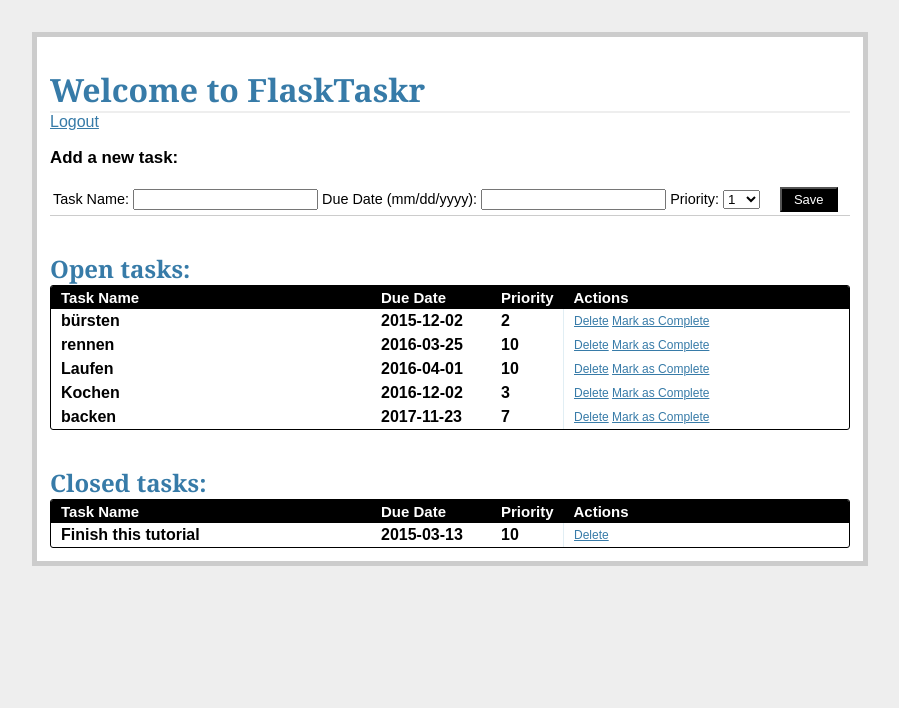
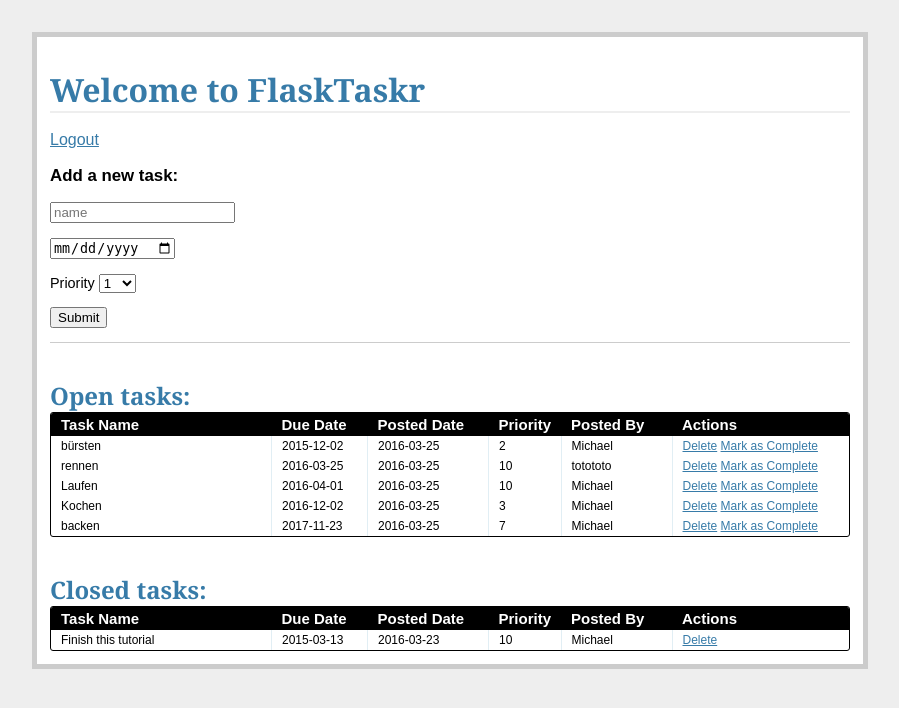
Before and after one commit to tim1978/flasktaskr, a Flask app: page /tasks/ in a window 1280 px wide. Shown: the top 708 px of the page, without its empty margins (190-1089 px from the left). Run offline with Flask 2, Linux system fonts and the light colour scheme; a user stored in the database is signed in; data comes from the database, SQL or seed files in the repository; both versions use the stored data as it was after the commit.

Commit message:
Bis Seite 190

```diff
--- a/forms.py
+++ b/forms.py
@@ -3,7 +3,7 @@
 from flask_wtf import Form
 from wtforms import StringField, DateField, IntegerField, \
     SelectField, PasswordField
-from wtforms.validators import DataRequired, Length, EqualTo
+from wtforms.validators import DataRequired, Length, EqualTo, Email
 
 
 class AddTaskForm(Form):
@@ -24,7 +24,7 @@ class AddTaskForm(Form):
 
 class RegisterForm(Form):
     name = StringField('Username', validators=[DataRequired(), Length(min=6, max=25)])
-    email = StringField('Email', validators=[DataRequired(), Length(min=6, max=40)])
+    email = StringField('Email', validators=[DataRequired(), Email(), Length(min=6, max=40)])
     password = PasswordField('Password', validators=[DataRequired(), Length(min=6, max=40)])
     confirm = PasswordField('Repeat Password', validators=[DataRequired(), EqualTo('password',
         message='Passwords must match')])
--- a/static/css/main.css
+++ b/static/css/main.css
@@ -76,8 +76,9 @@ h2{
 
 
 .error {
-    background: #F0D6D6;
-    padding: 0.5em;
+    color: red;
+    font-size: .8em;
+    background: #FFFFFF;
 }
 
 
--- a/templates/tasks.html
+++ b/templates/tasks.html
@@ -2,44 +2,45 @@
 {% block content %}
 
 <h1>Welcome to FlaskTaskr</h1>
+<br>
 <a href="/logout">Logout</a>
 <div class="add-task">
     <h3>Add a new task:</h3>
-    <table>
-        <tr>
-            <form action="{{ url_for('new_task') }}" method="post">
-                {{ form.csrf_token }}
-                <td>
-                    <label>Task Name:</label>
-                    <input name="name" type="text">
-                </td>
-                <td>
-                    <label>Due Date (mm/dd/yyyy):</label>
-                    <input name="due_date" type="text" with="120px">
-                </td>
-                <td>
-                    <label>Priority:</label>
-                    <select name="priority" width="100px">
-                        <option value="1">1</option>
-                        <option value="2">2</option>
-                        <option value="3">3</option>
-                        <option value="4">4</option>
-                        <option value="5">5</option>
-                        <option value="6">6</option>
-                        <option value="7">7</option>
-                        <option value="8">8</option>
-                        <option value="9">9</option>
-                        <option value="10">10</option>
-                    </select>
-                </td>
-                <td>
-                    &nbsp;
-                    &nbsp;
-                    <input class="button" type="submit" value="Save">
-                </td>
-            </form>
-        </tr>
-    </table>
+    <form action="{{ url_for('new_task') }}" method="post">
+        {{ form.csrf_token }}
+        <p>
+            {{ form.name(placeholder="name") }}
+            <span class="error">
+                {% if form.name.errors %}
+                    {% for error in form.name.errors %}
+                        {{ error }}
+                    {% endfor %}
+                {% endif %}
+            </span>
+        </p>
+        <p>
+            {{ form.due_date(placeholder="due date") }}
+            <span class="error">
+                {% if form.due_date.errors %}
+                    {% for error in form.due_date.errors %}
+                        {{ error }}
+                    {% endfor %}
+                {% endif %}
+            </span>
+        </p>
+        <p>
+            {{ form.priority.label }}
+            {{ form.priority }}
+            <span class="error">
+                {% if form.priority.errors %}
+                    {% for error in form.priority.errors %}
+                        {{ error }}
+                    {% endfor %}
+                {% endif %}
+            </span>
+        </p>
+        <p><input type="submit" value="Submit"</p>
+    </form>
 </div>
 <div class="entries">
     <br>
@@ -49,17 +50,21 @@
         <table>
             <thead>
                 <tr>
-                    <th width="300px"><strong>Task Name</strong></th>
-                    <th width="100px"><strong>Due Date</strong></th>
+                    <th width="200px"><strong>Task Name</strong></th>
+                    <th width="75px"><strong>Due Date</strong></th>
+                    <th width="100px"><strong>Posted Date</strong></th>
                     <th width="50px"><strong>Priority</strong></th>
+                    <th width="90px"><strong>Posted By</strong></th>
                     <th><strong>Actions</strong></th>
                 </tr>
             </thead>
             {% for task in open_tasks %}
                 <tr>
-                    <th width="300px">{{ task.name }}</th>
-                    <th width="100px">{{ task.due_date }}</th>
-                    <th width="50px">{{ task.priority }}</th>
+                    <td width="200px">{{ task.name }}</td>
+                    <td width="75px">{{ task.due_date }}</td>
+                    <td width="100px">{{ task.posted_date }}</td>
+                    <td width="50px">{{ task.priority }}</td>
+                    <td width="90px">{{ task.poster.name }}</td>
                     <td>
                         <a href="{{ url_for('delete_entry', task_id = task.task_id) }}">Delete</a>
                         <a href="{{ url_for('complete', task_id = task.task_id) }}">Mark as Complete</a>
@@ -68,26 +73,30 @@
             {% endfor %}
         </table>
     </div>
-    <br>
-    <br>
 </div>
+<br>
+<br>
 <div class="entries">
     <h2>Closed tasks:</h2>
     <div class="datagrid">
         <table>
             <thead>
                 <tr>
-                    <th width="300px"><strong>Task Name</strong></th>
-                    <th width="100px"><strong>Due Date</strong></th>
+                    <th width="200px"><strong>Task Name</strong></th>
+                    <th width="75px"><strong>Due Date</strong></th>
+                    <th width="100px"><strong>Posted Date</strong></th>
                     <th width="50px"><strong>Priority</strong></th>
+                    <th width="90px"><strong>Posted By</strong></th>
                     <th><strong>Actions</strong></th>
                 </tr>
             </thead>
             {% for task in closed_tasks %}
                 <tr>
-                    <th width="300px">{{ task.name }}</th>
-                    <th width="100px">{{ task.due_date }}</th>
-                    <th width="50px">{{ task.priority }}</th>
+                    <td width="200px">{{ task.name }}</td>
+                    <td width="75px">{{ task.due_date }}</td>
+                    <td width="100px">{{ task.posted_date }}</td>
+                    <td width="50px">{{ task.priority }}</td>
+                    <td width="90px">{{ task.poster.name }}</td>
                     <td>
                         <a href="{{ url_for('delete_entry', task_id = task.task_id) }}">Delete</a>
                     </td>
--- a/views.py
+++ b/views.py
@@ -4,6 +4,8 @@ from functools import wraps
 from flask import Flask, flash, redirect, render_template, \
     request, session, url_for, g
 from flask.ext.sqlalchemy import SQLAlchemy
+from sqlalchemy.exc import IntegrityError
+import datetime
 
 # config
 
@@ -25,11 +27,27 @@ def login_required(test):
             return redirect(url_for('login'))
     return wrap
 
+def flash_errors(form):
+    for field, errors in form.errors.items():
+        for error in errors:
+            flash(u"Error in the %s field - %s" % (
+                getattr(form, field).label.text, error), 'error')
+
+
+def open_tasks():
+    return db.session.query(Task).filter_by(
+        status='1').order_by(Task.due_date.asc())
+
+def closed_tasks():
+    return db.session.query(Task).filter_by(
+        status='0').order_by(Task.due_date.asc())
+
 # route handlers
 
 @app.route('/logout')
 def logout():
     session.pop('logged_in', None)
+    session.pop('user_id', None)
     flash('Goodbye!')
     return redirect(url_for('login'))
 
@@ -42,6 +60,7 @@ def login():
             user = User.query.filter_by(name=request.form['name']).first()
             if user is not None and user.password == request.form['password']:
                 session['logged_in'] = True
+                session['user_id'] = user.id
                 flash('Welcome!')
                 return redirect(url_for('tasks'))
             else:
@@ -55,18 +74,17 @@ def login():
 @app.route('/tasks/')
 @login_required
 def tasks():
-    open_tasks = db.session.query(Task).filter_by(status='1').order_by(Task.due_date.asc())
-    closed_tasks = db.session.query(Task).filter_by(status='0').order_by(Task.due_date.asc())
     return render_template(
         'tasks.html',
         form=AddTaskForm(request.form),
-        open_tasks=open_tasks,
-        closed_tasks=closed_tasks
+        open_tasks=open_tasks(),
+        closed_tasks=closed_tasks()
         )
 
 @app.route('/add/', methods=['GET','POST'])
 @login_required
 def new_task():
+    error=None
     form = AddTaskForm(request.form)
     if request.method == 'POST':
         if form.validate_on_submit():
@@ -74,11 +92,18 @@ def new_task():
                 form.name.data,
                 form.due_date.data,
                 form.priority.data,
-                '1')
+                datetime.datetime.utcnow(),
+                '1',
+                session['user_id'])
             db.session.add(new_task)
             db.session.commit()
             flash('New entry was successfully posted. Thanks.')
-    return redirect(url_for('tasks'))
+            return redirect(url_for('tasks'))
+
+    return render_template('tasks.html', form=form,
+                error=error, open_tasks=open_tasks(),
+                closed_tasks=closed_tasks())
+
 
 # Mark tasks as complete
 @app.route('/complete/<int:task_id>/')
@@ -108,8 +133,11 @@ def register():
     if request.method == 'POST':
         if form.validate_on_submit():
             new_user = User(form.name.data, form.email.data, form.password.data)
-            db.session.add(new_user)
-            db.session.commit()
-            flash('Thanks for registering. Please login.')
-            return redirect(url_for('login'))
+            try:
+                db.session.add(new_user)
+                db.session.commit()
+                flash('Thanks for registering. Please login.')
+                return redirect(url_for('login'))
+            except IntegrityError:
+                error = 'That username and/or email already exist.'
     return render_template('register.html', form=form, error=error)
```
Also changed, not shown: db_migrate.py (added, +16 -0 lines), templates/login.html (+24 -10 lines), templates/register.html (+41 -12 lines), flasktaskr.db.
